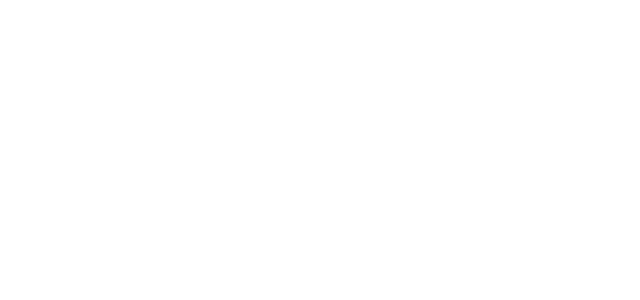
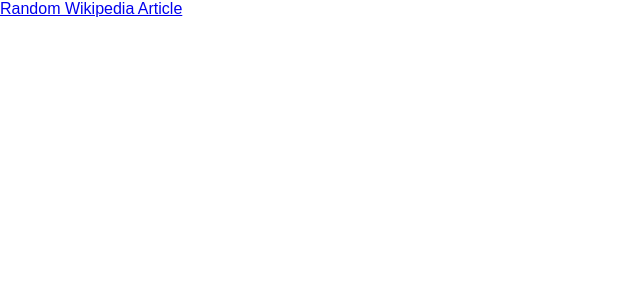
Before and after one commit to izabelka/wikipedia-search, a React (Create React App) app: page / in a window 1280 px wide. Shown: the top 300 px of the page, without its empty margins (0-640 px from the left). Built offline with nearby package versions, Linux system fonts and the light colour scheme.

Commit message:
Add link for searching random wikipedia article

```diff
--- a/src/App.js
+++ b/src/App.js
@@ -4,7 +4,8 @@
 class App extends Component {
   render() {
     return (
-      <div className="App">
+      <div className="container">
+      <a target="_blank" href="https://en.wikipedia.org/wiki/Special:Random">Random Wikipedia Article</a>
       </div>
     );
   }
```
